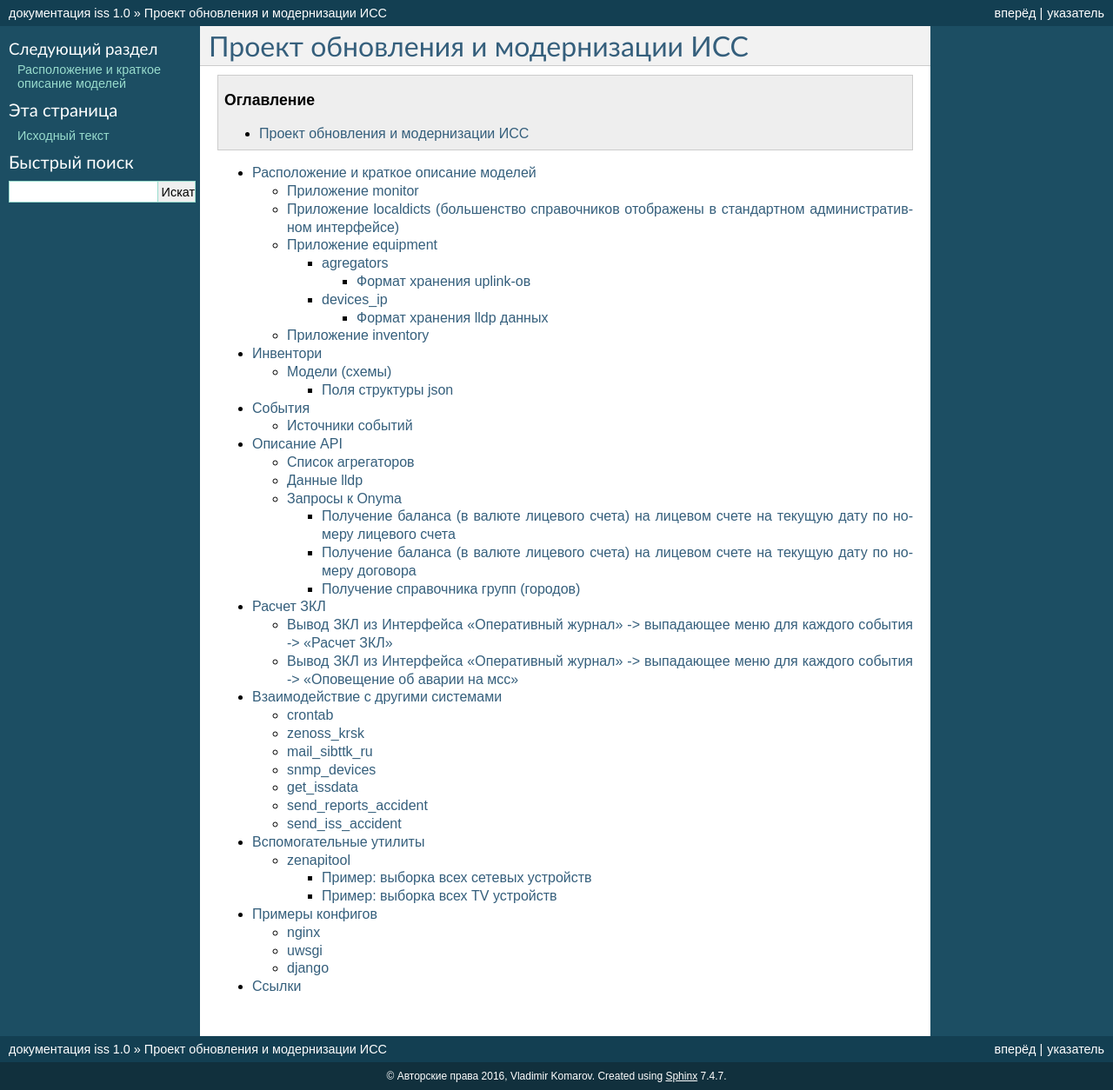
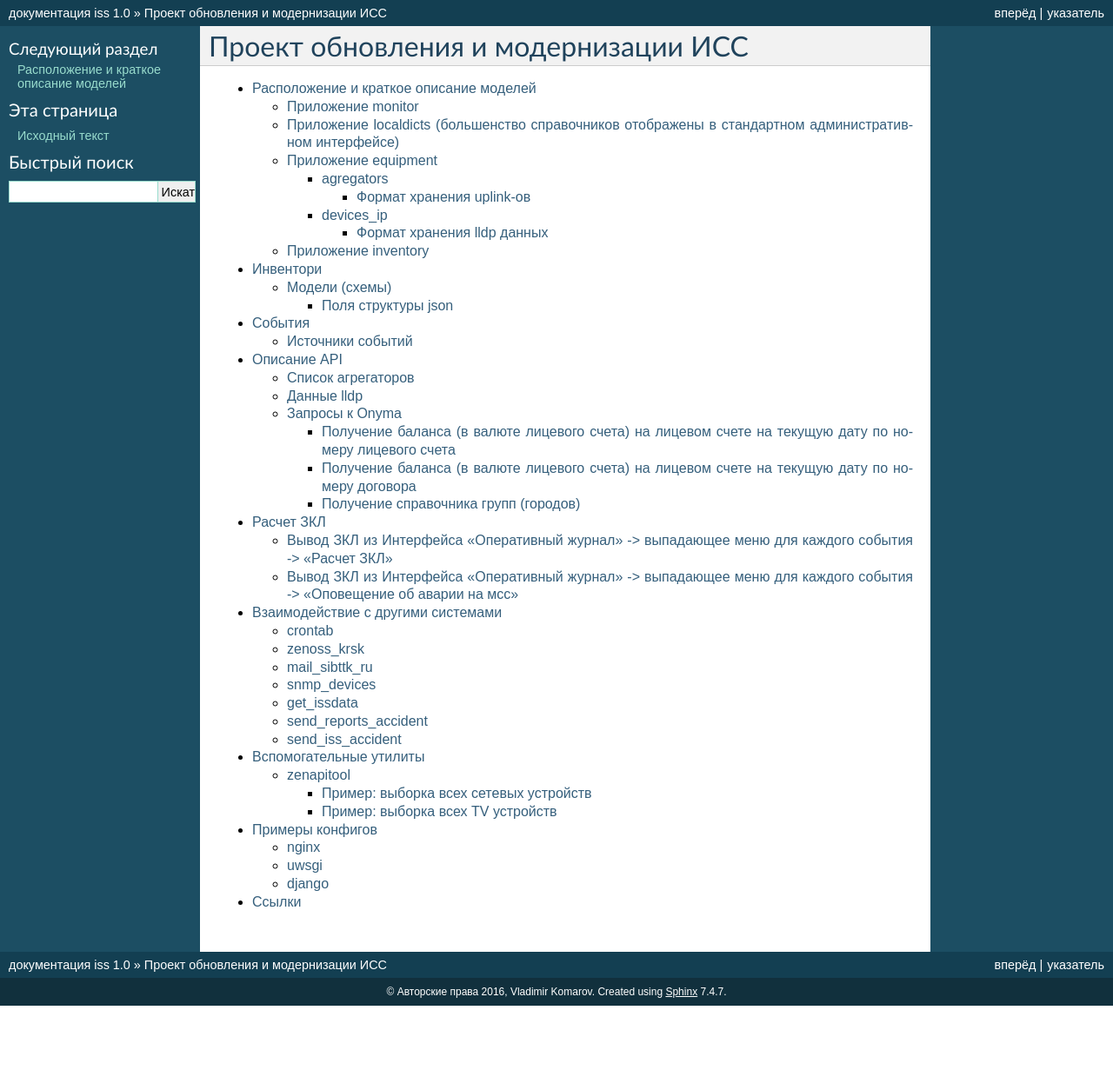
Before and after one commit to v-komarov/iss, a Sphinx documentation site: the page built from doc/source/index.rst, in a window 1280 px wide. Shown: the whole page at 87% size. Built offline with Sphinx 7.4.7, drawn with Linux system fonts in a browser that asks for light colours; after the commit the page ends 1157 px from its top, so only the background shows below that.

Commit message:
Модернизация doc

```diff
--- a/doc/source/api.rst
+++ b/doc/source/api.rst
@@ -40,7 +40,7 @@ http://10.6.0.22:8000/equipment/devices/apidata/?action=get_lldpdata
 ports - список портов , mac адресов "соседей".
 
 
-
+.. index:: Onyma
 
 Запросы к Onyma
 ---------------
--- a/doc/source/index.rst
+++ b/doc/source/index.rst
@@ -1,9 +1,5 @@
 Проект обновления и модернизации ИСС
 ====================================
-
-
-.. contents:: Оглавление
-    :depth: 2
 
 
 .. toctree::
--- a/doc/source/tools.rst
+++ b/doc/source/tools.rst
@@ -9,6 +9,8 @@
 
 zenapitool
 ----------
+
+.. index:: zenoss
 
 Утилита формирования запросов командной строки к базе zenoss
 
```
Also changed, not shown: doc/source/models.rst (line endings or trailing spaces), 6 other files.
